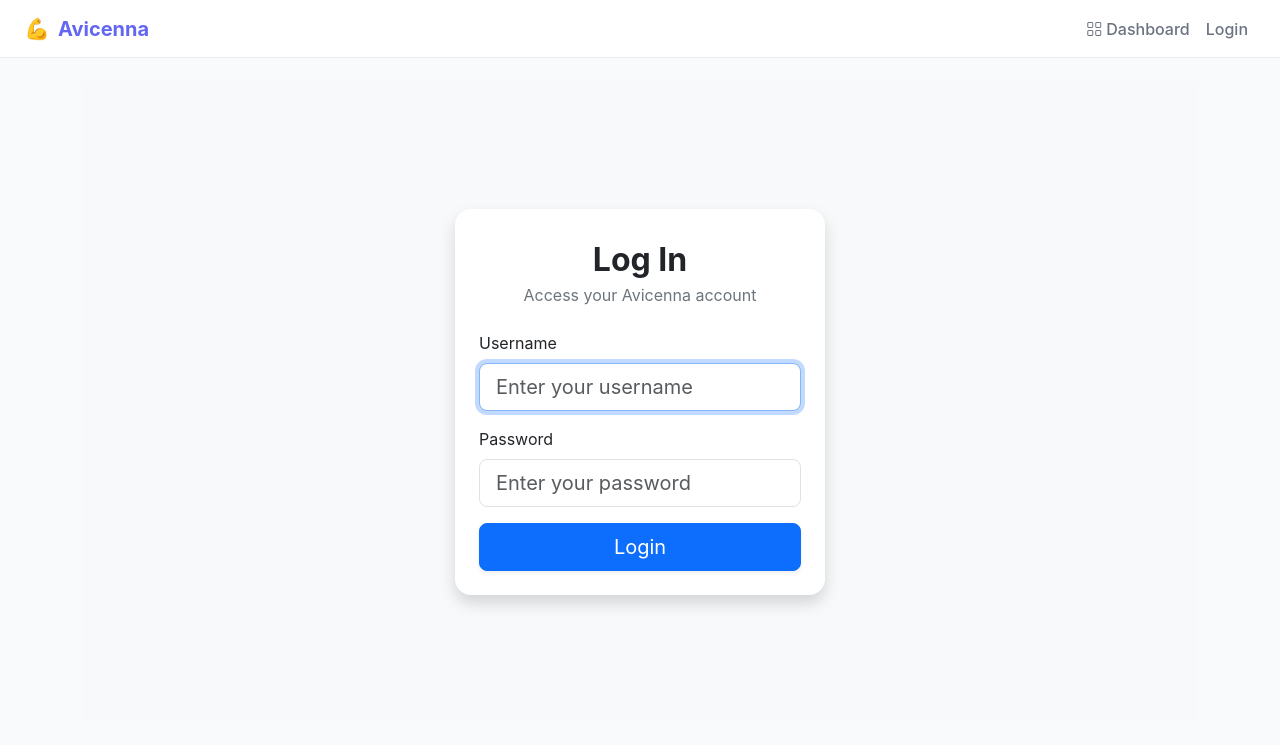
After one commit to Tareq0267/Avicenna, a Django app: page /accounts/login/ in a window 1280 px wide. The commit adds this page. Shown: the top 745 px of the page. Run offline with Django 4.2, Linux system fonts and the light colour scheme.

Commit message:
Implement login/logout functionality and update navbar visibility based on authentication status

```diff
--- a/avicenna_project/settings.py
+++ b/avicenna_project/settings.py
@@ -33,7 +33,12 @@ MIDDLEWARE = [
     'django.middleware.clickjacking.XFrameOptionsMiddleware',
 ]
 
+
 ROOT_URLCONF = 'avicenna_project.urls'
+
+# Redirects after login/logout
+LOGIN_REDIRECT_URL = '/tracker/dashboard/'
+LOGOUT_REDIRECT_URL = '/accounts/login/'
 
 TEMPLATES = [
     {
--- a/avicenna_project/urls.py
+++ b/avicenna_project/urls.py
@@ -1,9 +1,15 @@
+
+
 from django.contrib import admin
 from django.urls import path, include
+from django.contrib.auth import views as auth_views
+from tracker.views import custom_logout
 from django.shortcuts import redirect
 
 urlpatterns = [
     path('admin/', admin.site.urls),
     path('tracker/', include('tracker.urls')),
+    path('accounts/login/', auth_views.LoginView.as_view(template_name='registration/login.html'), name='login'),
+        path('accounts/logout/', custom_logout, name='logout'),
     path('', lambda request: redirect('tracker:dashboard')),
 ]
--- a/templates/base.html
+++ b/templates/base.html
@@ -4,6 +4,7 @@
     <meta charset="utf-8">
     <meta name="viewport" content="width=device-width, initial-scale=1">
     <title>Avicenna Tracker</title>
+    <link rel="stylesheet" href="https://cdnjs.cloudflare.com/ajax/libs/font-awesome/6.5.0/css/all.min.css">
     <link href="https://cdn.jsdelivr.net/npm/bootstrap@5.3.1/dist/css/bootstrap.min.css" rel="stylesheet">
     <link href="https://cdn.jsdelivr.net/npm/bootstrap-icons@1.11.1/font/bootstrap-icons.css" rel="stylesheet">
     <link rel="stylesheet" href="/static/tracker/css/style.css">
@@ -15,12 +16,14 @@
 
         <!-- Right side: buttons + toggler -->
         <div class="d-flex align-items-center gap-1 ms-auto">
+          {% if user.is_authenticated %}
             <button type="button" class="btn btn-sm btn-outline-primary" data-bs-toggle="modal" data-bs-target="#importJsonModal">
               <i class="bi bi-upload"></i><span class="d-none d-sm-inline ms-1">Import</span>
             </button>
             <button type="button" class="btn btn-sm btn-warning" data-bs-toggle="modal" data-bs-target="#addWeightModal">
               <i class="bi bi-plus-circle"></i><span class="d-none d-sm-inline ms-1">Weight</span>
             </button>
+          {% endif %}
           <button class="navbar-toggler d-lg-none ms-1" type="button" data-bs-toggle="collapse" data-bs-target="#navContent">
             <span class="navbar-toggler-icon"></span>
           </button>
@@ -29,7 +32,14 @@
         <div class="collapse navbar-collapse" id="navContent">
           <ul class="navbar-nav ms-auto mb-2 mb-lg-0">
             <li class="nav-item"><a class="nav-link" href="/tracker/dashboard/"><i class="bi bi-grid me-1"></i>Dashboard</a></li>
+            {% if user.is_superuser %}
               <li class="nav-item"><a class="nav-link" href="/admin/"><i class="bi bi-gear me-1"></i>Admin</a></li>
+            {% endif %}
+            {% if user.is_authenticated %}
+              <li class="nav-item"><a class="nav-link" href="/accounts/logout/">Logout ({{ user.username }})</a></li>
+            {% else %}
+              <li class="nav-item"><a class="nav-link" href="/accounts/login/">Login</a></li>
+            {% endif %}
           </ul>
         </div>
       </div>
--- /dev/null
+++ b/templates/registration/login.html
@@ -0,0 +1,31 @@
+{% extends "base.html" %}
+
+{% block content %}
+<div class="d-flex justify-content-center align-items-center bg-light" style="min-height: 80vh;">
+  <div class="card border-0 shadow rounded-4 p-4" style="width: 100%; max-width: 370px;">
+    <div class="text-center mb-4">
+      {% comment %} <i class="bi bi-box-arrow-in-right" style="font-size: 2.5rem;"></i> {% endcomment %}
+      <h2 class="fw-bold mt-2 mb-1">Log In</h2>
+      <p class="text-secondary mb-0">Access your Avicenna account</p>
+    </div>
+    <form method="post" autocomplete="off">
+      {% csrf_token %}
+      <div class="mb-3">
+        <label for="id_username" class="form-label">Username</label>
+        <input type="text" name="username" autofocus required maxlength="150" class="form-control form-control-lg" id="id_username" placeholder="Enter your username">
+      </div>
+      <div class="mb-3">
+        <label for="id_password" class="form-label">Password</label>
+        <input type="password" name="password" required class="form-control form-control-lg" id="id_password" placeholder="Enter your password">
+      </div>
+      {% if form.non_field_errors %}
+        <div class="alert alert-danger py-2">{{ form.non_field_errors|striptags }}</div>
+      {% endif %}
+      <button type="submit" class="btn btn-primary btn-lg w-100 shadow-sm">Login</button>
+    </form>
+  </div>
+</div>
+<style>
+  body { background: #f8fafc; }
+</style>
+{% endblock %}
```
Also changed, not shown: templates/registration/logged_out.html (added, +8 -0 lines), tracker/tests/test_login_ui.py (added, +67 -0 lines), tracker/views.py (+32 -40 lines). Lines whose indentation alone changed are shown as unchanged.
